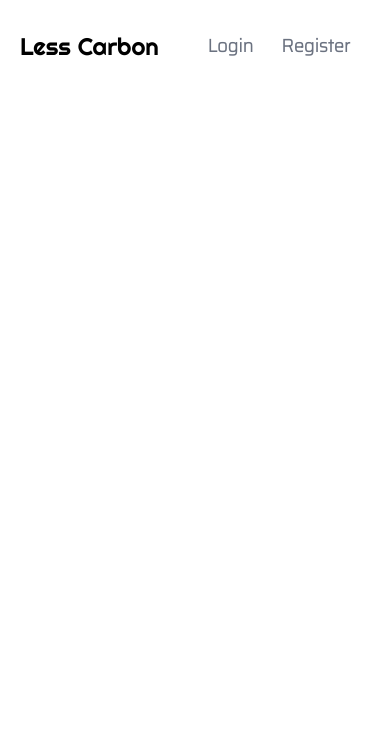
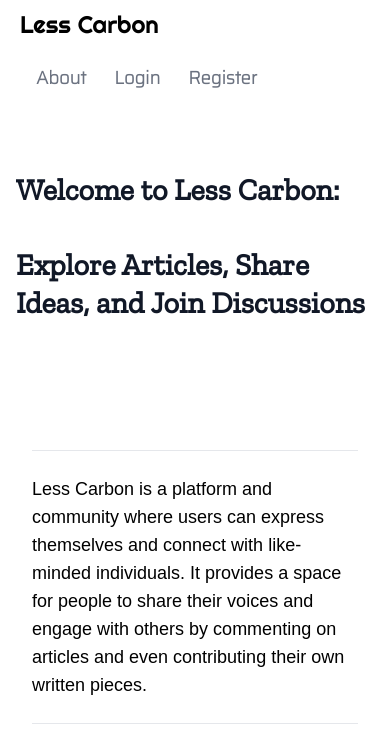
Before and after one commit to Iffat77/less-carbon, a React (Create React App) app in the folder client/: page /about in a window 390 px wide. Shown: the top 730 px of the page. Built offline with nearby package versions, Linux system fonts and the light colour scheme; no server answers; the HTML template or start-up script is replaced by a standard one; a web font is replaced by a local one.

Commit message:
updates to add an about screen

```diff
--- a/client/src/App.js
+++ b/client/src/App.js
@@ -13,6 +13,7 @@ import MyArticles from "./screens/articles/MyArticles";
 import Profile from "./screens/Profile";
 import PubHome from "./screens/PubHome";
 import PubArticleInfo from "./screens/articles/PubArticleInfo";
+import About from "./screens/About";
 
 function App() {
 
@@ -31,6 +32,7 @@ function App() {
         <Route path="/profile" element={<Profile />} />
         <Route path="/pub-home" element={<PubHome />} />
         <Route path="/pub-article/:id" element={<PubArticleInfo />} />
+        <Route path="/about" element={<About />} />
       </Routes>
     </div>
   );
--- a/client/src/components/Nav.jsx
+++ b/client/src/components/Nav.jsx
@@ -18,33 +18,61 @@ function Nav() {
       <div className=" flex flex-wrap items-center justify-between p-2">
         <Link className="flex " to="/">
           <img className="h-8 mr-3"></img>
-          <span className=" font-righteous self-center text-2xl whitespace-nowrap">Less Carbon</span>
-          </Link>
-
+          <span className=" font-righteous self-center text-2xl whitespace-nowrap">
+            Less Carbon
+          </span>
+        </Link>
 
         <ul className="flex sm:flex-col text-xl p-4 md:p-0 md:mr-4 font-medium rounded-lg md:flex-row md:space-x-8 md:border-0 md:bg-white ">
           {authService.isAuthenticated() ? (
             <>
               <li>
-                <Link className="block py-2 pl-3 pr-4 text-gray-700 rounded  md:hover:bg-transparent 0 md:p-0 " to="/profile">
+                <Link
+                  className="font-saira font-semibold block text-lg py-2 pl-3 pr-4 text-gray-500 rounded hover:text-gray-900 hover:cursor-pointer  md:hover:bg-transparent 0 md:p-0 "
+                  to="/about"
+                >
+                  About
+                </Link>
+              </li>
+              <li>
+                <Link
+                  className="block py-2 pl-3 pr-4 text-gray-700 rounded  md:hover:bg-transparent 0 md:p-0 "
+                  to="/profile"
+                >
                   <FaUser />
                 </Link>
               </li>
 
-                <li className="block py-2 pl-3 pr-4 text-gray-700 rounded hover:cursor-pointer md:hover:bg-transparent 0 md:p-0 " onClick={handleLogout}>
-                  <FaSignOutAlt />
-                </li>
-
+              <li
+                className="block py-2 pl-3 pr-4 text-gray-700 rounded hover:cursor-pointer md:hover:bg-transparent 0 md:p-0 "
+                onClick={handleLogout}
+              >
+                <FaSignOutAlt />
+              </li>
             </>
           ) : (
             <>
               <li>
-                <Link className="font-saira font-semibold block text-lg py-2 pl-3 pr-4 text-gray-500 rounded hover:text-gray-900 hover:cursor-pointer md:hover:bg-transparent 0 md:p-0 " to="/login">
+                <Link
+                  className="font-saira font-semibold block text-lg py-2 pl-3 pr-4 text-gray-500 rounded hover:text-gray-900 hover:cursor-pointer  md:hover:bg-transparent 0 md:p-0 "
+                  to="/about"
+                >
+                  About
+                </Link>
+              </li>
+              <li>
+                <Link
+                  className="font-saira font-semibold block text-lg py-2 pl-3 pr-4 text-gray-500 rounded hover:text-gray-900 hover:cursor-pointer md:hover:bg-transparent 0 md:p-0 "
+                  to="/login"
+                >
                   Login
                 </Link>
               </li>
               <li>
-                <Link className="font-saira font-semibold block text-lg py-2 pl-3 pr-4 text-gray-500 rounded hover:text-gray-900 hover:cursor-pointer  md:hover:bg-transparent 0 md:p-0 " to="/register">
+                <Link
+                  className="font-saira font-semibold block text-lg py-2 pl-3 pr-4 text-gray-500 rounded hover:text-gray-900 hover:cursor-pointer  md:hover:bg-transparent 0 md:p-0 "
+                  to="/register"
+                >
                   Register
                 </Link>
               </li>
@@ -52,7 +80,6 @@ function Nav() {
           )}
         </ul>
       </div>
-
     </div>
   );
 }
--- /dev/null
+++ b/client/src/screens/About.jsx
@@ -0,0 +1,30 @@
+import React from "react";
+
+function About() {
+  return (
+    <div className="pt-8 pb-16 lg:pt-16 lg:pb-24 bg-white ">
+      <div className=" md:flex justify-between p-4 mx-auto max-w-screen-xl">
+        <div className="mx-auto w-full max-w-2xl ">
+          <div className="mb-4 lg:mb-6">
+            <h2 className="font-zilla mb-4 text-3xl text-left font-bold leading-tight text-gray-900 lg:mb-6 lg:text-4xl ">
+              Welcome to Less Carbon: <br></br> <br/> Explore Articles, Share Ideas, and Join Discussions
+            </h2>
+            <div className="flex flex-col justify-center items-start mb-6">
+              <div className="font-wix-made mt-24 p-4 mb-4 overflow-auto text-lg">
+                <p className="text-left py-6 border-y">
+                  Less Carbon is a platform and community where users can
+                  express themselves and connect with like-minded individuals.
+                  It provides a space for people to share their voices and
+                  engage with others by commenting on articles and even
+                  contributing their own written pieces.
+                </p>
+              </div>
+            </div>
+          </div>
+        </div>
+      </div>
+    </div>
+  );
+}
+
+export default About;
```
Also changed, not shown: client/src/screens/articles/ArticleEdit.jsx (+8 -10 lines).
